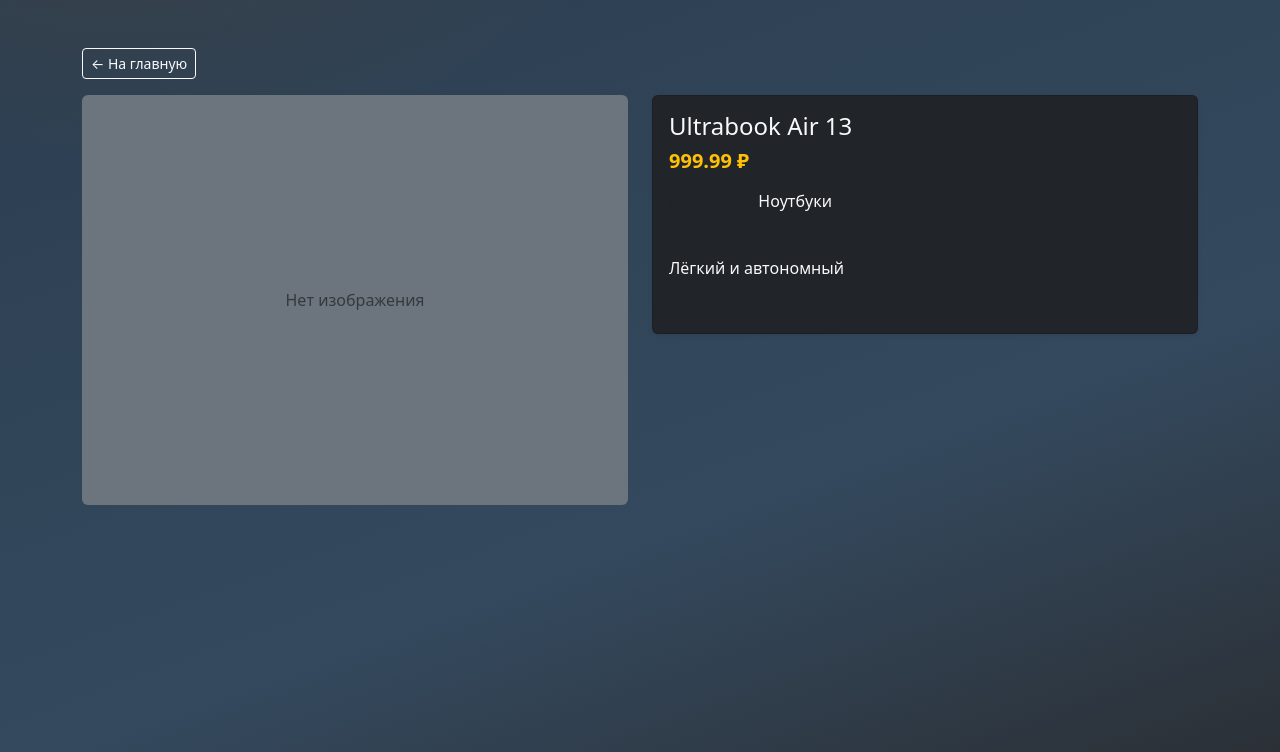
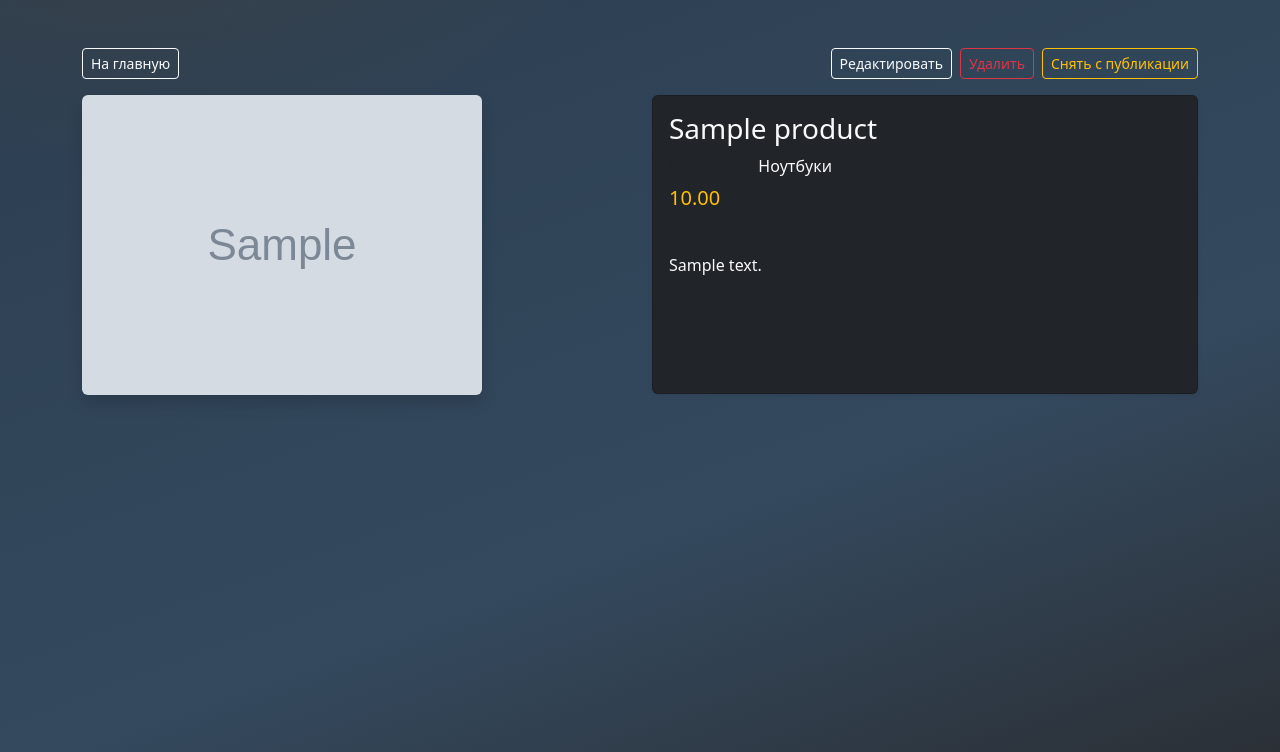
Before and after one commit to andrewandrewsfromrussia/market, a Django app: page /products/1/ in a window 1280 px wide. Shown: the part 56-808 px from the top of the page. Run offline with Django 5.2, Linux system fonts and the light colour scheme; a user stored in the database is signed in; data comes from the database, SQL or seed files in the repository; tables that the repository leaves empty hold one stand-in row (values such as "Sample post"); grey boxes marked "Sample" are stand-in pictures; parts of the project's set-up code (start-up, migrations or seed data) failed here and were passed over.

Commit message:
feat:added moderator_group+permission

```diff
--- a/catalog/models.py
+++ b/catalog/models.py
@@ -18,6 +18,11 @@ class Category(models.Model):
 
 
 class Product(models.Model):
+
+    class PublishStatus(models.TextChoices):
+        DRAFT = "draft", "Черновик"
+        PUBLISHED = "published", "Опубликован"
+
     name = models.CharField(max_length=200, verbose_name="Наименование")
     description = models.TextField(blank=True, verbose_name="Описание")
     image = models.ImageField(upload_to="products/", blank=True, null=True, verbose_name="Изображение")
@@ -25,17 +30,31 @@ class Product(models.Model):
     price = models.DecimalField(max_digits=10, decimal_places=2, verbose_name="Цена за покупку")
     created_at = models.DateTimeField(auto_now_add=True, verbose_name="Создано")
     updated_at = models.DateTimeField(auto_now=True, verbose_name="Обновлено")
+
+    status = models.CharField(
+        max_length=20,
+        choices=PublishStatus.choices,
+        default=PublishStatus.DRAFT,
+        db_index=True,
+        verbose_name="Статус публикации",
+    )
+
     owner = models.ForeignKey(
         settings.AUTH_USER_MODEL,
         on_delete=models.CASCADE,
         related_name="products",
-        null=True, blank=True,
+        verbose_name="Владелец",
+        null=False,
+        blank=False,
     )
 
     class Meta:
         verbose_name = "Продукт"
         verbose_name_plural = "Продукты"
         ordering = ["name"]
+        permissions = (
+            ("can_unpublish_product", "can unpublish product"),
+        )
 
     def __str__(self):
         return self.name
--- a/catalog/templates/catalog/product_detail.html
+++ b/catalog/templates/catalog/product_detail.html
@@ -3,15 +3,31 @@
 
 {% block content %}
 <div class="d-flex justify-content-between align-items-center mb-3">
-    <a class="btn btn-outline-light btn-sm" href="{% url 'catalog:home' %}">← На главную</a>
+  <a class="btn btn-outline-light btn-sm" href="{% url 'catalog:home' %}">На главную</a>
 
-    {% if request.user.is_authenticated and product.owner_id == request.user.id %}
+  {% if request.user.is_authenticated %}
     <div class="d-flex gap-2">
+      {# Редактировать: владелец или модератор (по правам) #}
+      {% if product.owner_id == request.user.id or perms.catalog.delete_product or perms.catalog.can_unpublish_product %}
         <a class="btn btn-outline-light btn-sm" href="{% url 'catalog:product_update' product.pk %}">Редактировать</a>
-        <form method="post" action="{% url 'catalog:product_delete' product.pk %}" class="m-0 p-0">
+      {% endif %}
+
+      {# Удалить: владелец или любой с правом delete_product #}
+      {% if product.owner_id == request.user.id or perms.catalog.delete_product %}
+        <form method="post" action="{% url 'catalog:product_delete' product.pk %}" class="m-0 p-0 d-inline">
           {% csrf_token %}
           <button type="submit" class="btn btn-outline-danger btn-sm">Удалить</button>
         </form>
+      {% endif %}
+
+      {# Снять с публикации: только если опубликован и есть право can_unpublish_product #}
+      {% if product.status == 'published' and perms.catalog.can_unpublish_product %}
+        <form method="post" action="{% url 'catalog:product_unpublish' product.pk %}" class="m-0 p-0 d-inline">
+          {% csrf_token %}
+          <input type="hidden" name="next" value="{% url 'catalog:product_detail' product.pk %}">
+          <button type="submit" class="btn btn-outline-warning btn-sm">Снять с публикации</button>
+        </form>
+      {% endif %}
     </div>
   {% endif %}
 </div>
@@ -21,7 +37,7 @@
     {% if product.image %}
       <img class="img-fluid rounded shadow" src="{{ product.image.url }}" alt="{{ product.name }}">
     {% else %}
-        <div class="ratio ratio-4x3 bg-secondary rounded d-flex align-items-center justify-content-center text-muted">
+      <div class="ratio ratio-4x3 bg-secondary rounded d-flex align-items-center justify-content-center text-white-50">
         Нет изображения
       </div>
     {% endif %}
@@ -30,12 +46,10 @@
   <div class="col-12 col-md-6">
     <div class="card bg-dark text-light shadow-sm">
       <div class="card-body">
-          <h1 class="h4 card-title mb-2">{{ product.name }}</h1>
-          <div class="h5 text-warning fw-semibold mb-3">{{ product.price }} ₽</div>
+        <h1 class="h3 mb-2">{{ product.name }}</h1>
 
-          {% if product.category %}
         <p class="mb-2"><span class="text-muted">Категория:</span> {{ product.category }}</p>
-          {% endif %}
+        <p class="h5 text-warning mb-3">{{ product.price }}</p>
 
         {% if product.description %}
           <h2 class="h6 text-uppercase text-muted mt-3">Описание</h2>
@@ -43,7 +57,10 @@
         {% endif %}
 
         <p class="mt-3 small text-muted mb-0">
-            Создано: {{ product.created_at|date:"d.m.Y H:i" }} ·
+          Статус:
+          {% if product.status == 'published' %}опубликован{% else %}черновик{% endif %}<br>
+          Владелец: {{ product.owner }}<br>
+          Создано: {{ product.created_at|date:"d.m.Y H:i" }}<br>
           Обновлено: {{ product.updated_at|date:"d.m.Y H:i" }}
         </p>
       </div>
--- a/catalog/urls.py
+++ b/catalog/urls.py
@@ -2,7 +2,7 @@ from django.urls import path
 from .views import (
     ProductListView, ProductDetailView,
     ProductCreateView, ProductUpdateView, ProductDeleteView,
-    ContactsView,
+    ContactsView, ProductUnpublishView
 )
 
 app_name = "catalog"
@@ -15,4 +15,5 @@ urlpatterns = [
     path("products/create/", ProductCreateView.as_view(), name="product_create"),
     path("products/<int:pk>/edit/", ProductUpdateView.as_view(), name="product_update"),
     path("products/<int:pk>/delete/", ProductDeleteView.as_view(), name="product_delete"),
+    path("products/<int:pk>/unpublish/", ProductUnpublishView.as_view(), name="product_unpublish"),
 ]
--- a/catalog/views.py
+++ b/catalog/views.py
@@ -1,31 +1,113 @@
-from django.contrib.auth.mixins import LoginRequiredMixin, UserPassesTestMixin
-from django.views.generic import ListView, DetailView, CreateView, UpdateView, DeleteView, TemplateView
+from typing import Any, cast
+
+from django.contrib.auth.mixins import (
+    LoginRequiredMixin,
+    UserPassesTestMixin,
+)
+from django.core.exceptions import PermissionDenied
 from django.urls import reverse_lazy
+from django.views.generic import (
+    CreateView,
+    DeleteView,
+    DetailView,
+    ListView,
+    TemplateView,
+    UpdateView,
+    View,
+)
+
 from .models import Product
 
 
 class ProductListView(ListView):
     model = Product
-    template_name = "catalog/home.html"         # ← обязательно home.html
+    template_name = "catalog/home.html"
     context_object_name = "products"
 
     def get_queryset(self):
-        return (Product.objects
-                .only("id","name","image","price","description","updated_at","owner")
-                .order_by("-updated_at"))
+        return (
+            Product.objects
+            .only(
+                "id",
+                "name",
+                "image",
+                "price",
+                "description",
+                "updated_at",
+                "owner",
+                "status",
+            )
+            .order_by("-updated_at")
+        )
+
 
 class OwnerRequiredMixin(UserPassesTestMixin):
-    def test_func(self):
-        obj = self.get_object()
-        return obj.owner_id == self.request.user.id
+    """
+    Пускает владельца продукта ИЛИ модератора/пользователя с нужными правами.
+    Отдаёт 403 вместо редиректа.
+    """
 
-class ContactsView(TemplateView):  # ⬅️ добавь обратно
+    raise_exception = True
+
+    def _get_target_object(self) -> Product:
+        """
+        Достаём объект безопасно:
+        1) если self.object уже есть, используем его;
+        2) иначе пробуем super().get_object();
+        3) в крайнем случае берём по pk из kwargs.
+        """
+        obj = getattr(self, "object", None)
+        if obj is not None:
+            return obj
+
+        get_obj = getattr(super(), "get_object", None)
+        if callable(get_obj):
+            return get_obj()
+
+        pk = self.kwargs.get("pk")
+        if pk is not None:
+            return Product.objects.get(pk=pk)
+
+        raise PermissionDenied("Эта операция требует объект продукта.")
+
+    def test_func(self) -> bool:
+        request: Any = getattr(self, "request", None)
+        if request is None:
+            return False
+
+        user = request.user
+        if not user.is_authenticated:
+            return False
+
+        obj: Product = cast(Product, self._get_target_object())
+
+        # 1) владелец
+        if obj.owner_id == user.id:
+            return True
+
+        # 2) группа модераторов
+        if user.groups.filter(name="Модератор продуктов").exists():
+            return True
+
+        # 3) явные права
+        if (
+            user.has_perm("catalog.delete_product")
+            or user.has_perm("catalog.can_unpublish_product")
+        ):
+            return True
+
+        return False
+
+
+class ContactsView(TemplateView):
     template_name = "catalog/contacts.html"
+
 
 class ProductDetailView(LoginRequiredMixin, DetailView):
     model = Product
     template_name = "catalog/product_detail.html"
     context_object_name = "product"
+
 
 class ProductCreateView(LoginRequiredMixin, CreateView):
     model = Product
@@ -37,13 +119,49 @@ class ProductCreateView(LoginRequiredMixin, CreateView):
         form.instance.owner = self.request.user
         return super().form_valid(form)
 
+
 class ProductUpdateView(LoginRequiredMixin, OwnerRequiredMixin, UpdateView):
     model = Product
     fields = ["name", "category", "description", "price", "image"]
     template_name = "catalog/product_form.html"
     success_url = reverse_lazy("catalog:home")
 
+
 class ProductDeleteView(LoginRequiredMixin, OwnerRequiredMixin, DeleteView):
     model = Product
     template_name = "catalog/product_confirm_delete.html"
     success_url = reverse_lazy("catalog:home")
+
+
+class ProductUnpublishView(LoginRequiredMixin, UserPassesTestMixin, View):
+    """
+    Снимает продукт с публикации (status -> draft).
+    Доступно модераторам или тем, у кого есть право can_unpublish_product.
+    """
+
+    success_url = reverse_lazy("catalog:home")
+    raise_exception = True  # 403 вместо редиректа
+
+    def test_func(self) -> bool:
+        request: Any = getattr(self, "request", None)
+        if request is None or not request.user.is_authenticated:
+            return False
+
+        user = request.user
+        if user.groups.filter(name="Модератор продуктов").exists():
+            return True
+
+        return user.has_perm("catalog.can_unpublish_product")
+
+    def post(self, request, *args, **kwargs):
+        product = Product.objects.get(pk=kwargs["pk"])
+        # меняем статус только если уже опубликован; тихо игнорим прочее
+        if product.status != Product.PublishStatus.DRAFT:
+            product.status = Product.PublishStatus.DRAFT
+            product.save(update_fields=["status"])
+        return_url = request.POST.get("next") or self.success_url
+        return self._redirect(return_url)
+
+    def _redirect(self, url):
+        from django.shortcuts import redirect
+        return redirect(url)
```
Also changed, not shown: catalog/management/commands/create_moderator_group.py (added, +31 -0 lines), catalog/management/commands/setup_product_moderators.py (added, +40 -0 lines), catalog/templates/catalog/home.html (+48 -12 lines), README.md, catalog/migrations/0004_alter_product_options_product_status.py (added), catalog/migrations/0005_fill_owner_for_null.py (added), catalog/migrations/0006_alter_product_owner.py (added). Lines whose indentation alone changed are shown as unchanged.
